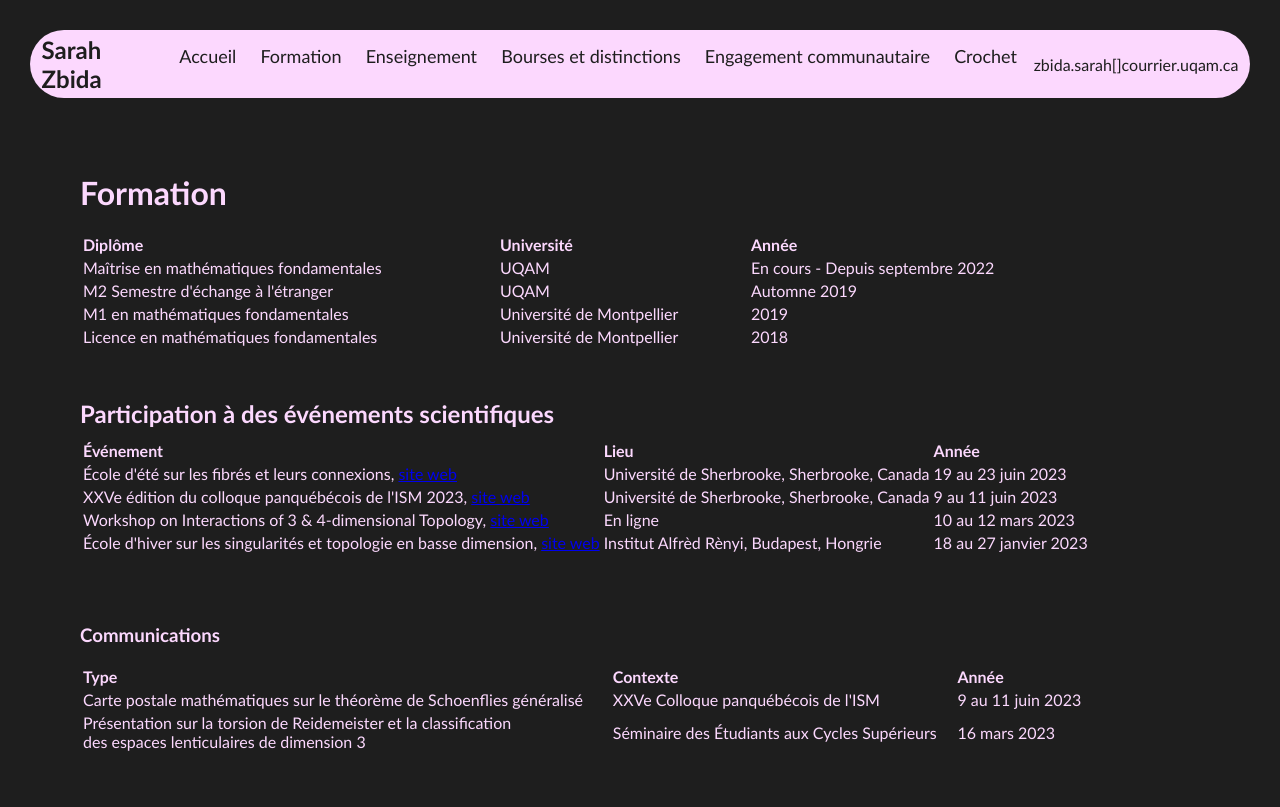
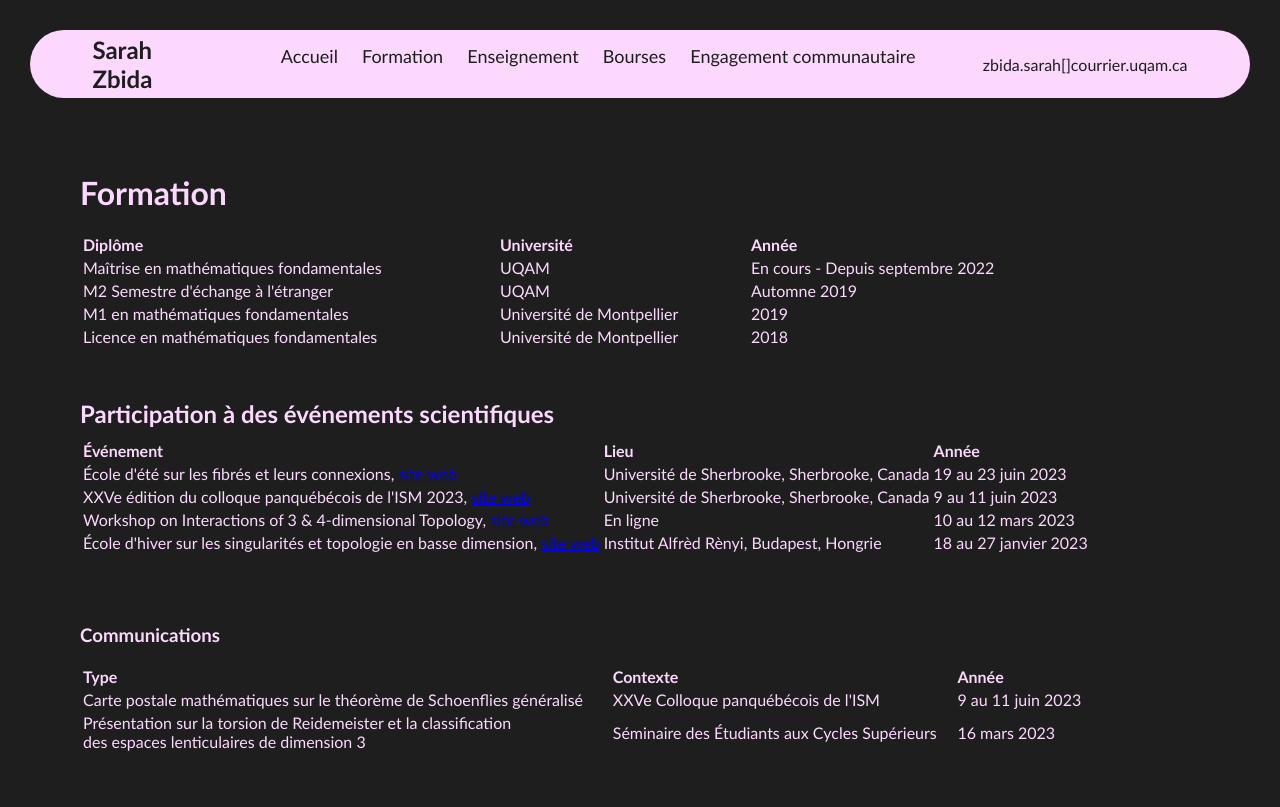
Before and after one commit to sarahzbida/sarahzbida.github.io, a plain HTML site: page formation.html in a window 1280 px wide. Drawn offline with Linux system fonts and the light colour scheme.

Commit message:
Update formation.html

```diff
--- a/formation.html
+++ b/formation.html
@@ -16,9 +16,8 @@
                 <li><a href="index.html">Accueil</a></li>
                 <li><a href="formation.html">Formation</a></li>
                 <li><a href="enseignement.html">Enseignement</a></li>
-                <li><a href="bourses.html">Bourses et distinctions</a></li>
+                <li><a href="bourses.html">Bourses</a></li>
                 <li><a href="engagement.html">Engagement communautaire</a></li>
-                <li><a href="crochet.html">Crochet</a></li>
             </ul>
         </div>
         <div class="contact">
```
